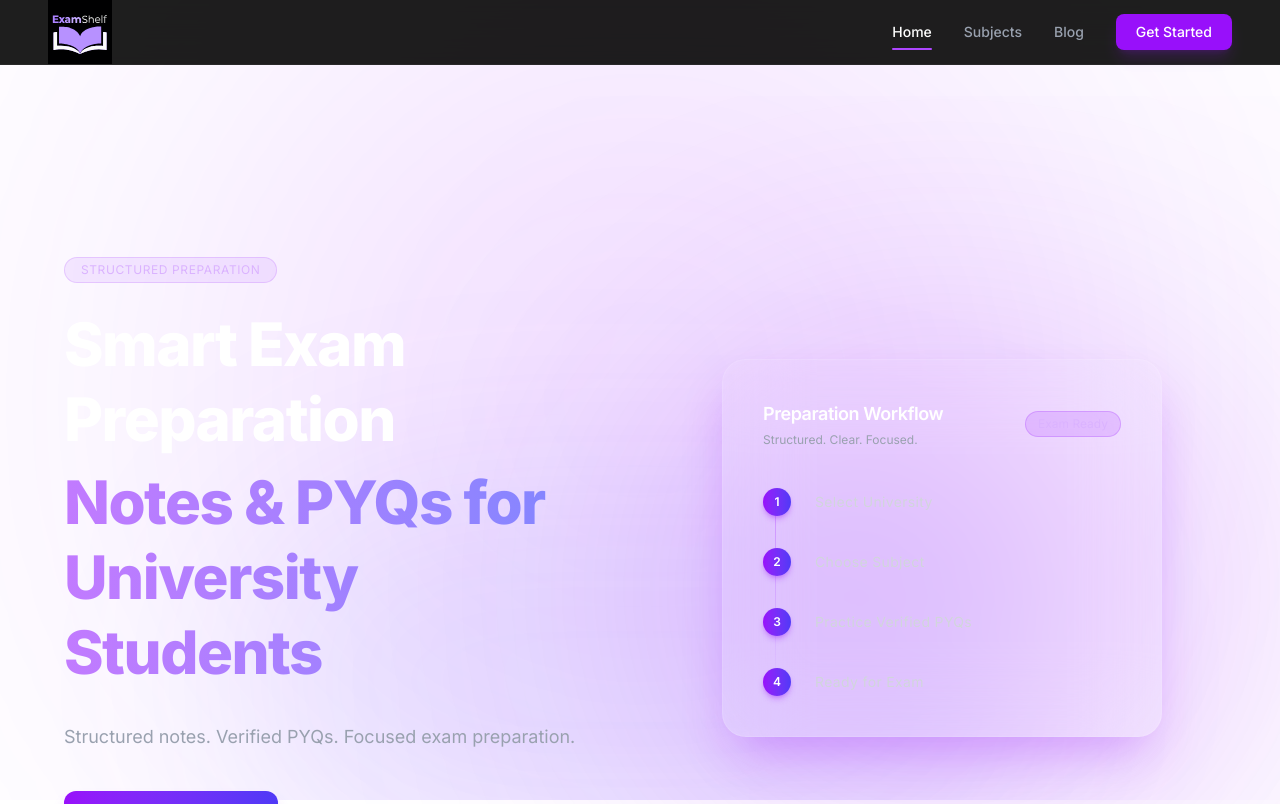
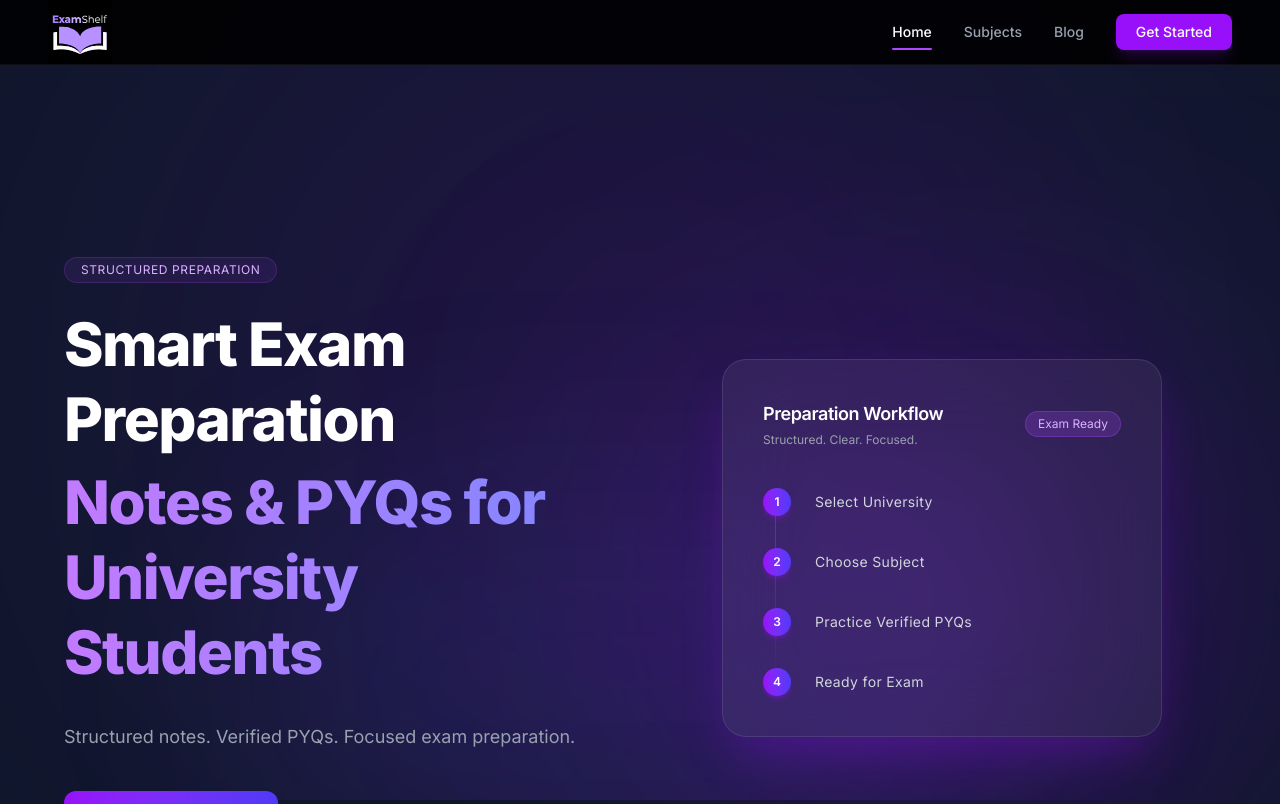
Before and after one commit to Aradhy2005/examshelf-f, a Next.js app: page / in a window 1280 px wide. Shown: the top 804 px of the page. Built offline with nearby package versions, Linux system fonts and the light colour scheme; no server answers.

Commit message:
FORCE DARK MODE

```diff
--- a/src/app/globals.css
+++ b/src/app/globals.css
@@ -1,8 +1,9 @@
 @import "tailwindcss";
 
 :root {
-  --background: #ffffff;
-  --foreground: #171717;
+  --background: #0f172a;
+  --foreground: #ffffff;
+   color-scheme: dark;
 }
 
 @media (prefers-color-scheme: dark) {
```
